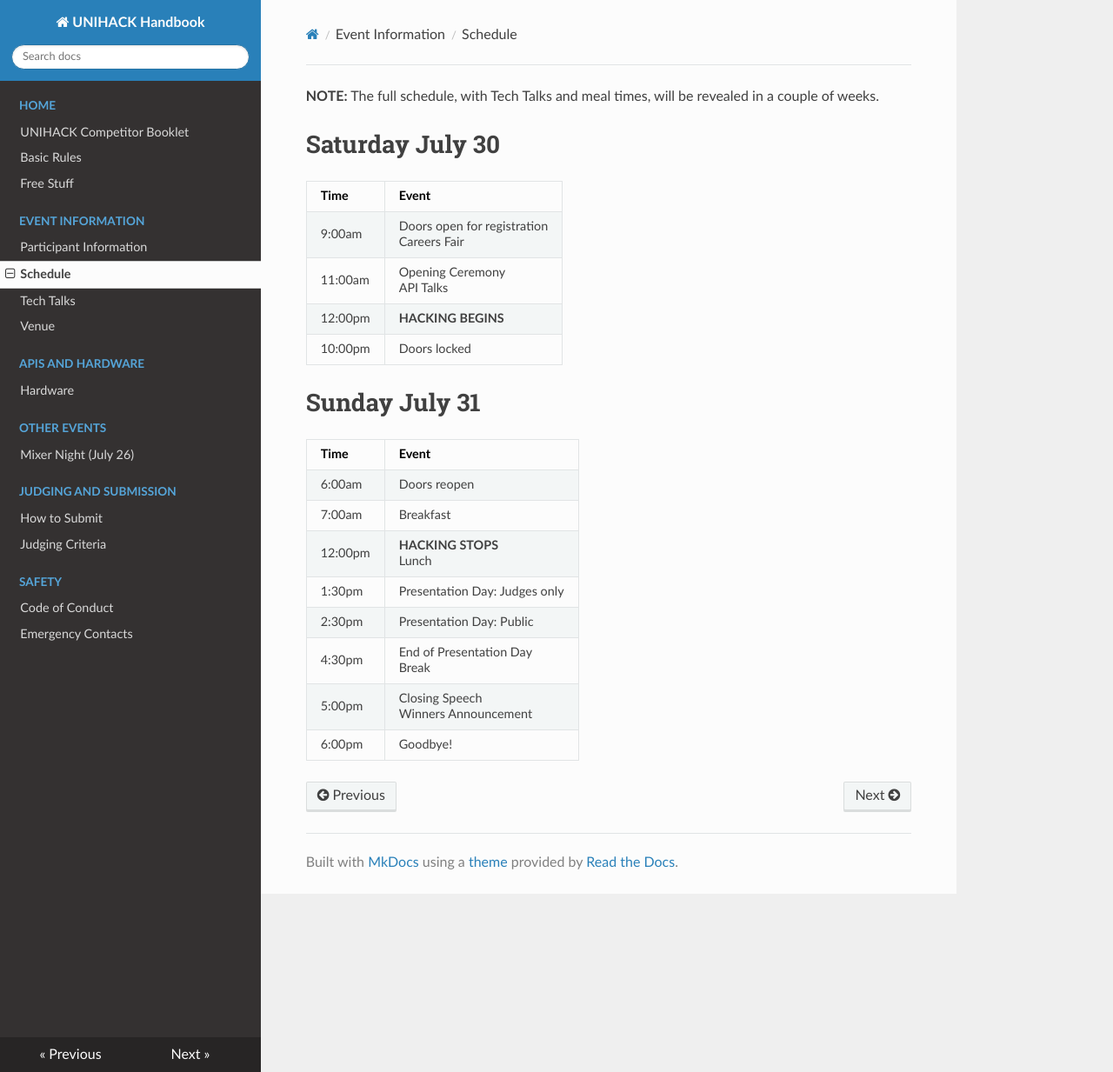
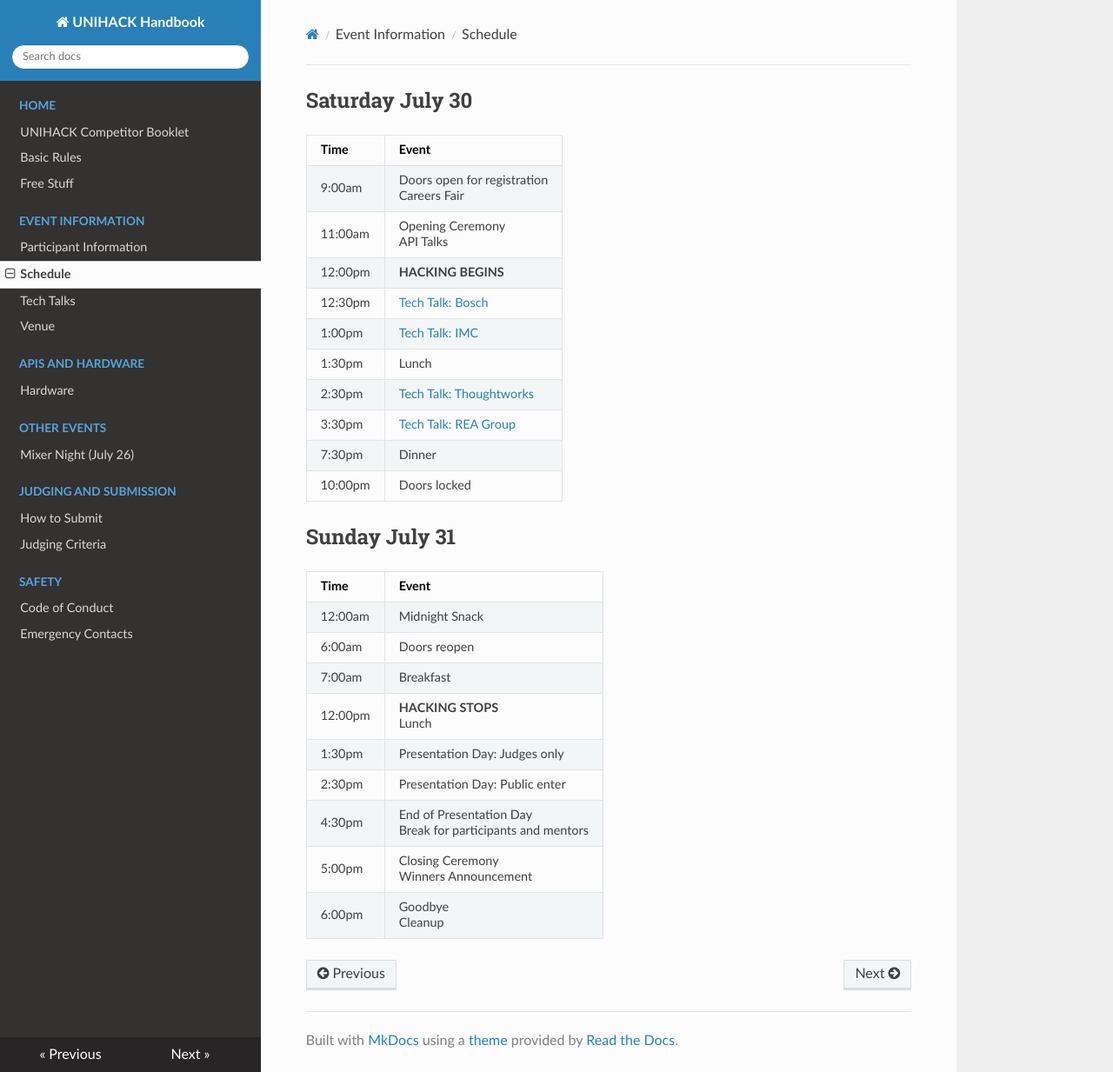
Before and after one commit to unihackhq/handbook, an MkDocs documentation site: the page built from docs/event-info/schedule.md, in a window 1280 px wide and 1233 px high. Shown: the whole window at 87% size. Built offline with MkDocs 1.6.1, drawn with Linux system fonts in a browser that asks for light colours; nearby versions of some CDN libraries; old or Windows-style settings are respelled for this version of MkDocs.

Commit message:
Minor update

```diff
--- a/docs/event-info/schedule.md
+++ b/docs/event-info/schedule.md
@@ -1,24 +1,28 @@
-**NOTE:** The full schedule, with Tech Talks and meal times, will be revealed in
-a couple of weeks.
-
-# Saturday July 30
+## Saturday July 30
 
 Time    | Event
 ------- | -----
 9:00am  | Doors open for registration<br />Careers Fair
 11:00am | Opening Ceremony<br />API Talks
 12:00pm | **HACKING BEGINS**
+12:30pm | [Tech Talk: Bosch](tech-talk.md#bosch)
+1:00pm  | [Tech Talk: IMC](tech-talk.md#imc)
+1:30pm  | Lunch
+2:30pm  | [Tech Talk: Thoughtworks](tech-talk.md#thoughtworks)
+3:30pm  | [Tech Talk: REA Group](tech-talk.md#rea)
+7:30pm  | Dinner
 10:00pm | Doors locked
 
-# Sunday July 31
+## Sunday July 31
 
 Time    | Event
 ------- | -----
+12:00am | Midnight Snack
 6:00am  | Doors reopen
 7:00am  | Breakfast
 12:00pm | **HACKING STOPS**<br />Lunch
 1:30pm  | Presentation Day: Judges only
-2:30pm  | Presentation Day: Public
-4:30pm  | End of Presentation Day <br /> Break
-5:00pm  | Closing Speech<br />Winners Announcement
-6:00pm  | Goodbye!
+2:30pm  | Presentation Day: Public enter
+4:30pm  | End of Presentation Day <br /> Break for participants and mentors
+5:00pm  | Closing Ceremony<br />Winners Announcement
+6:00pm  | Goodbye<br />Cleanup
```
Also changed, not shown: docs/event-info/tech-talks.md (+25 -0 lines), docs/index.md (+1 -1 lines), docs/mixer-night.md (+2 -0 lines).
